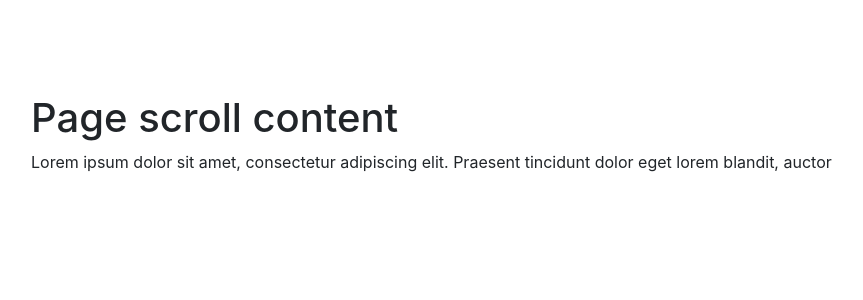
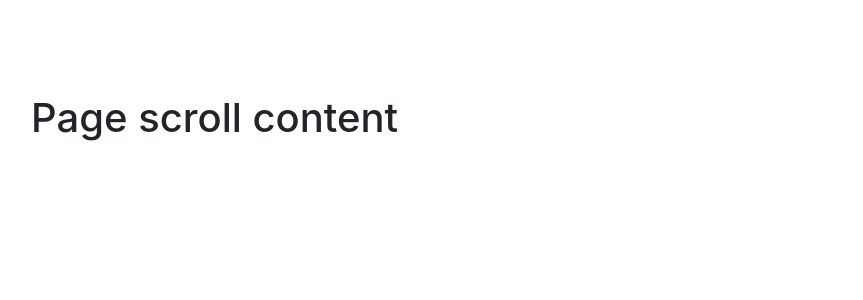
Before and after one commit to phpgr8/Dynemic-menu-in-php, a PHP site: page / in a window 1280 px wide. Shown: the part 62-362 px from the top of the page, without its empty margins (54-917 px from the left). Run offline with PHP 8.4, Linux system fonts and the light colour scheme; data comes from the database, SQL or seed files in the repository.

Commit message:
Some content remove

```diff
--- a/index.php
+++ b/index.php
@@ -50,8 +50,7 @@ include_once("function.php");
         <div class="row">
             <div class="col-12 py-4">
                 <h1>Page scroll content</h1>
-                Lorem ipsum dolor sit amet, consectetur adipiscing elit.
-                Praesent tincidunt dolor eget lorem blandit, auctor
+
             </div>
         </div>
     </div>
```
